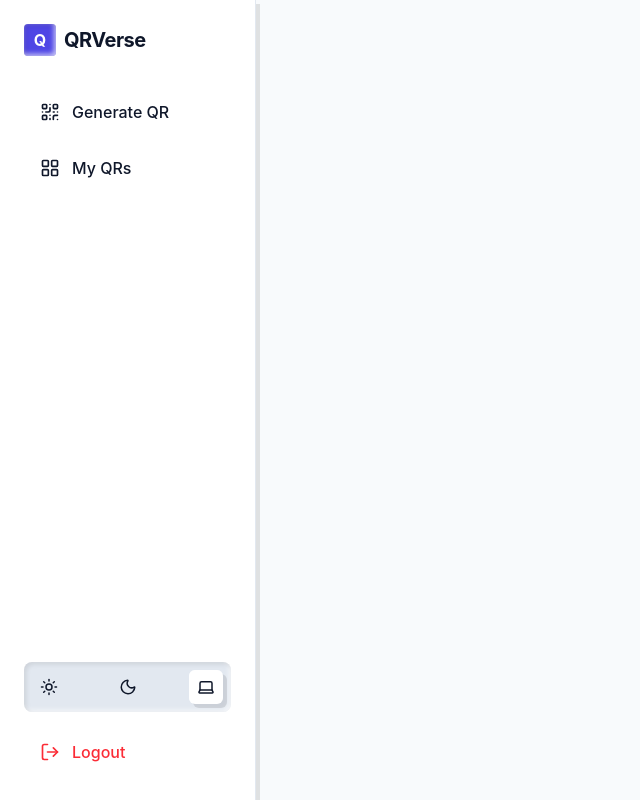
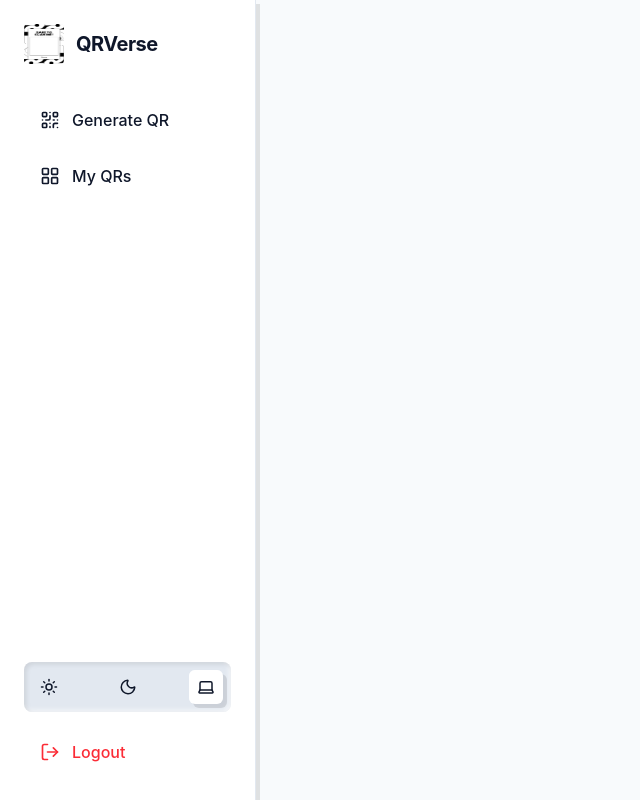
Before and after one commit to kannan2004-cre/qrverse, a React (Vite) app: page /dashboard in a window 1280 px wide. Shown: the whole page, without its empty margins (0-640 px from the left). Built offline with nearby package versions, Linux system fonts and the light colour scheme; no server answers; sample sign-in values are in the browser's storage.

Commit message:
Update sidebar logo and favicon to use QRverse.png from landing page

```diff
--- a/index.html
+++ b/index.html
@@ -2,7 +2,7 @@
 <html lang="en">
   <head>
     <meta charset="UTF-8" />
-    <link rel="icon" type="image/svg+xml" href="/favicon.svg" />
+    <link rel="icon" type="image/png" href="/QRverse.png" />
     <meta name="viewport" content="width=device-width, initial-scale=1.0" />
     <title>qrverse</title>
   </head>
--- a/src/layouts/DashboardLayout.jsx
+++ b/src/layouts/DashboardLayout.jsx
@@ -20,10 +20,8 @@ export function DashboardLayout() {
     return (
         <div className="min-h-screen bg-background flex flex-col md:flex-row">
             <aside className="w-full md:w-64 bg-card border-r border-border p-6 flex flex-col shadow-3d z-10">
-                <div className="flex items-center gap-2 mb-8">
-                    <div className="w-8 h-8 rounded bg-primary text-primary-foreground flex items-center justify-center font-bold shadow-inner-3d">
-                        Q
-                    </div>
+                <div className="flex items-center gap-3 mb-8">
+                    <img src="/QRverse.png" alt="QRVerse Logo" className="w-10 h-10 rounded shadow-inner-3d" />
                     <span className="text-xl font-bold tracking-tight">QRVerse</span>
                 </div>
 
```
